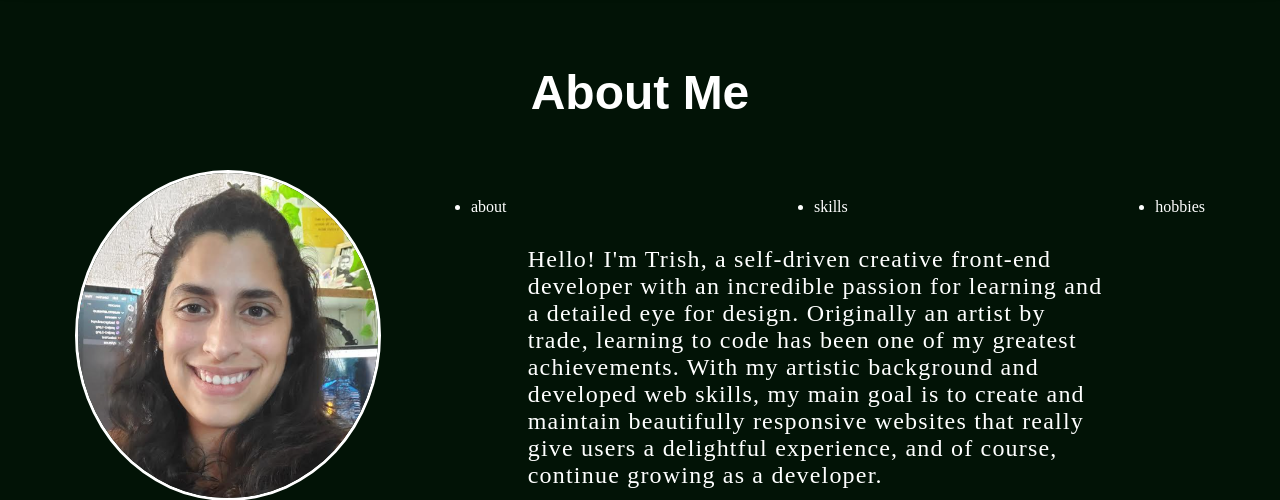
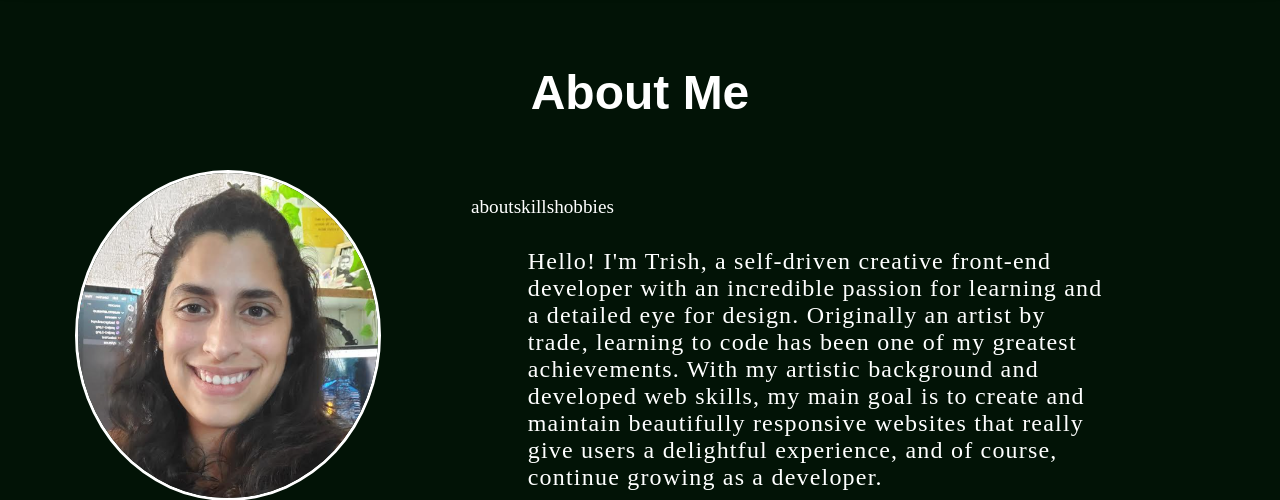
Before and after one commit to vilodye1/vilodye1.github.io, a PHP site: page / in a window 1280 px wide. Shown: the part 906-1406 px from the top of the page. Run offline with PHP 8.4, Linux system fonts and the light colour scheme; some libraries are stand-ins or nearby versions; some web fonts are replaced.

Commit message:
Update styles.css

```diff
--- a/styles.css
+++ b/styles.css
@@ -152,7 +152,12 @@ margin-bottom: 30px;
 .about-nav {
     display: flex;
     flex-direction: row;
-    justify-content: space-between;
+    justify-content: flex-start;
+}
+
+.about-nav li {
+    list-style-type: none;
+    font-size: 1.2em;
 }
 
 /* Projects Section */
```
